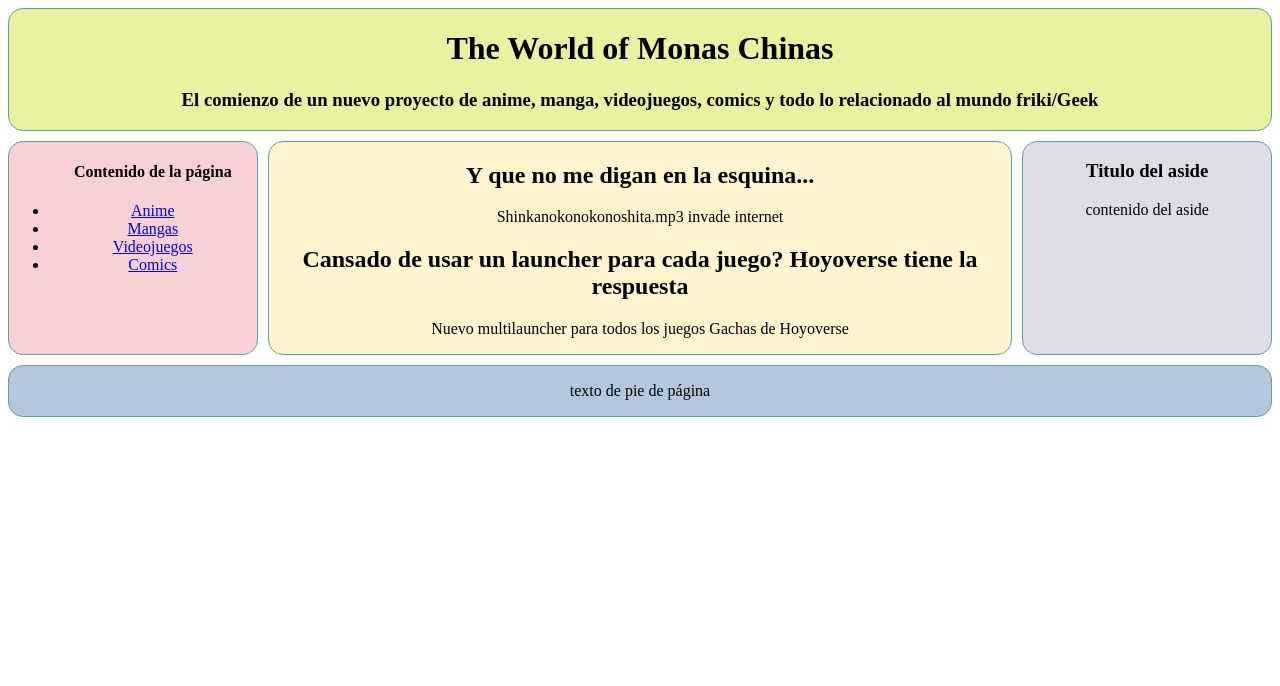
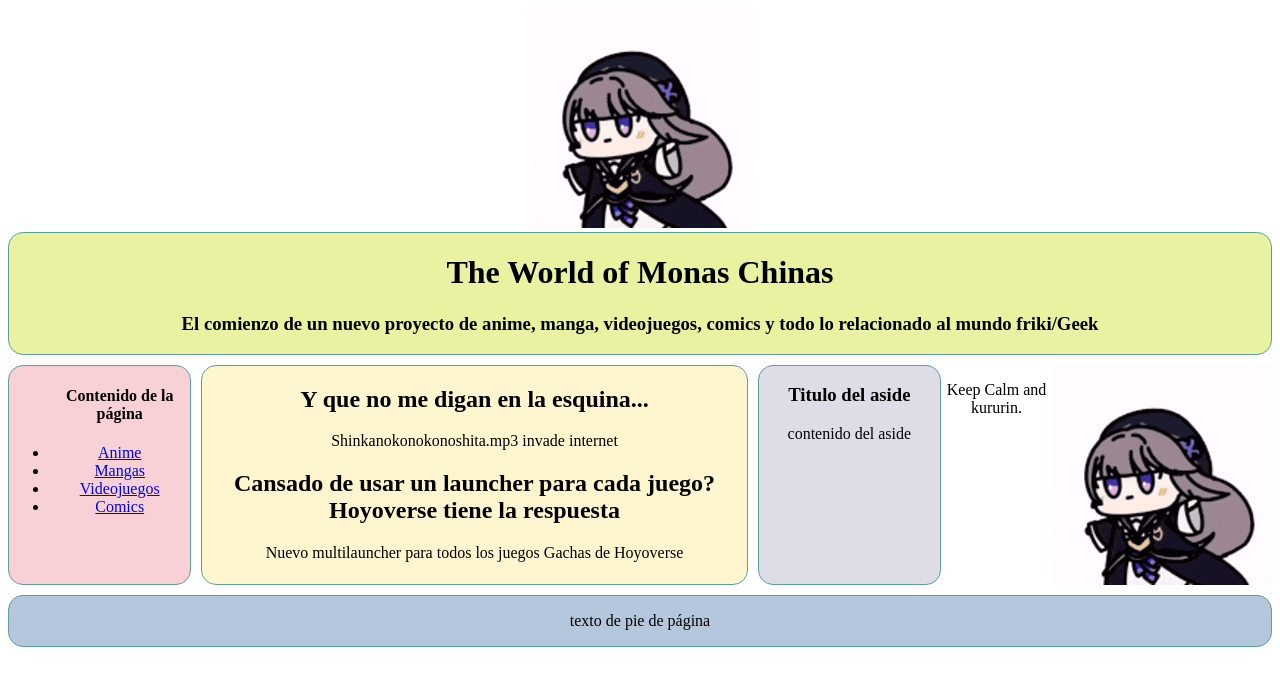
Before and after one commit to Held-Eisen/Desarrollo-Web, a plain HTML site: page ejercicio2/index.html in a window 1280 px wide. Drawn offline with Linux system fonts and the light colour scheme; files whose address does not match are found by name.

Commit message:
new update - kururin.gif

```diff
--- a/ejercicio2/index.html
+++ b/ejercicio2/index.html
@@ -1,6 +1,7 @@
 <!DOCTYPE html>
 <html lang="en">
 <head>
+    <img src=C:\Users\damad\OneDrive\Dev\Desarrollo-Web\img\kururin.gif>
     <meta charset="UTF-8">
     <meta name="viewport" content="width=device-width, initial-scale=1.0">
     <title>Document</title>
@@ -54,7 +55,9 @@
             <h3>Titulo del aside</h3>
             <p>contenido del aside</p>
         </aside>
-    </main>
+        <p>Keep Calm and kururin.</p>
+        <img src="C:\Users\damad\OneDrive\Dev\Desarrollo-Web\img\kururin.gif">
+            </main>
     <footer style="background-color: #B4C7DC">
         <p>texto de pie de página</p>
     </footer>
```
